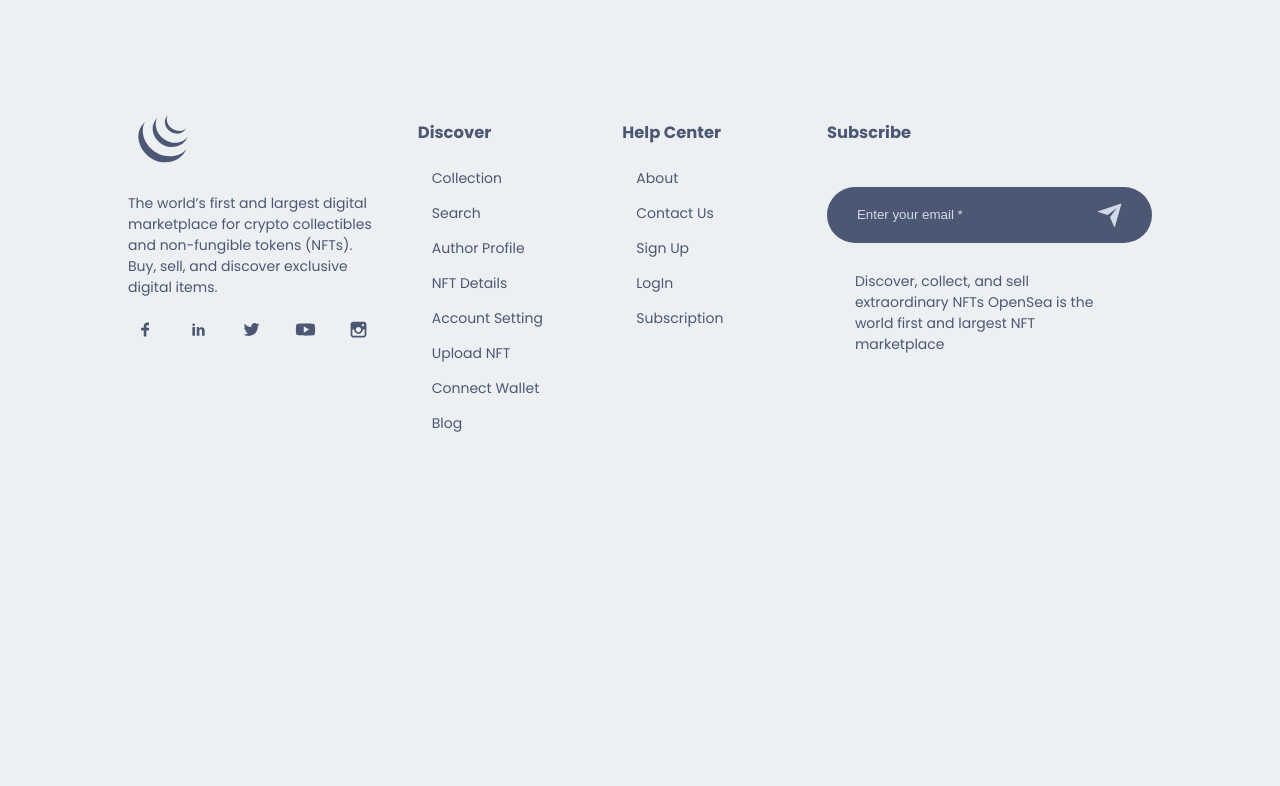
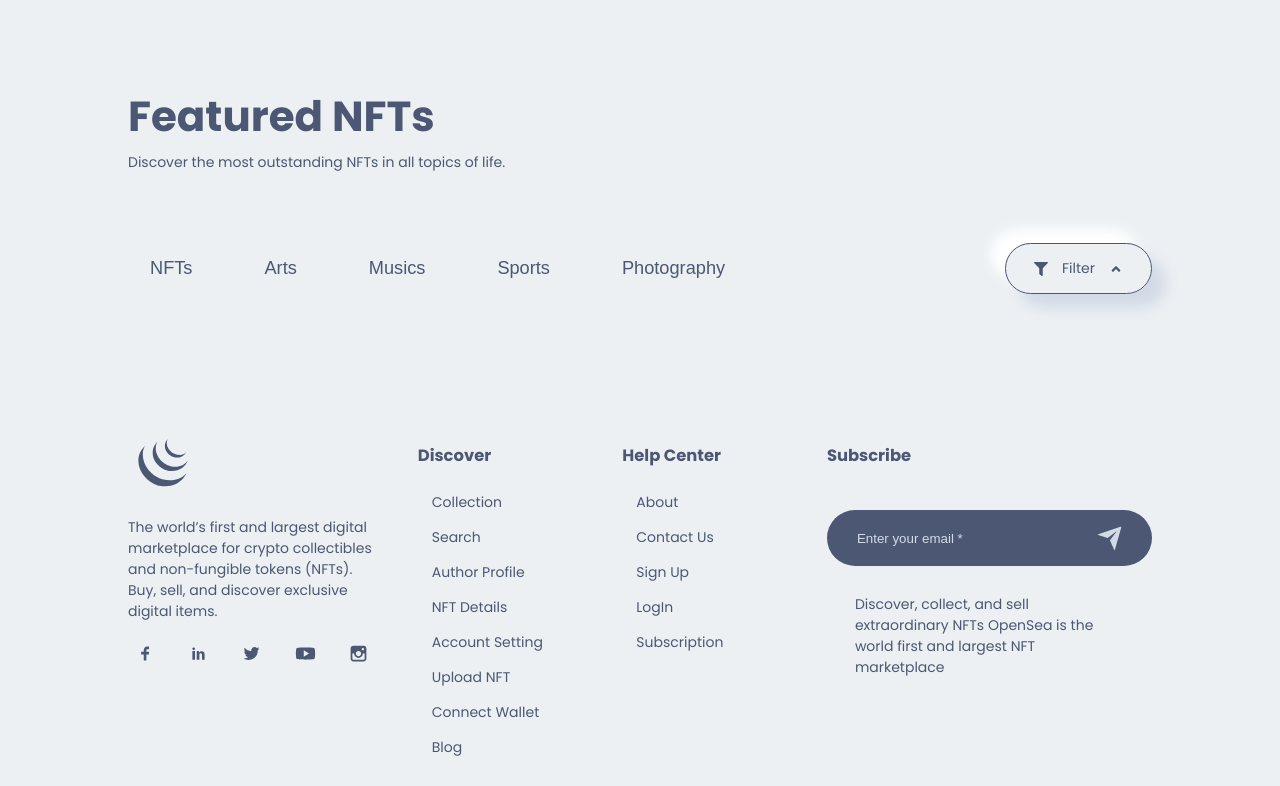
Before and after one commit to gregory-pet-projects/-marketplace-nft-frontend, a Next.js app: page / in a window 1280 px wide. Shown: the part 3876-4662 px from the top of the page. Before the commit the page ends 4338 px from the top, so only its background shows below. Built offline with nearby package versions, Linux system fonts and the light colour scheme.

Commit message:
created Filter component

```diff
--- /dev/null
+++ b/components/Filter/Filter.jsx
@@ -0,0 +1,94 @@
+import React, { useState } from "react";
+import {
+  FaFilter,
+  FaAngleDown,
+  FaAngleUp,
+  FaWallet,
+  FaMusic,
+  FaVideo,
+  FaImages,
+  FaUserAlt,
+} from "react-icons/fa";
+import { AiFillCloseCircle } from "react-icons/ai";
+import { MdVerified } from "react-icons/md";
+import { TiTick } from "react-icons/ti";
+import Style from "./Filter.module.css";
+import { useToggle } from "@/hooks/useToggle";
+
+const Filter = () => {
+  const [filter, toggleFilter] = useToggle(true);
+  const [image, toggleImage] = useToggle(true);
+  const [video, toggleVideo] = useToggle(true);
+  const [music, toggleMusic] = useToggle(true);
+
+  return (
+    <div className={Style.filter}>
+      <div className={Style.filter_box}>
+        <div className={Style.filter_box_left}>
+          <button onClick={() => {}}>NFTs</button>
+          <button onClick={() => {}}>Arts</button>
+          <button onClick={() => {}}>Musics</button>
+          <button onClick={() => {}}>Sports</button>
+          <button onClick={() => {}}>Photography</button>
+        </div>
+
+        <div className={Style.filter_box_right}>
+          <div className={Style.filter_box_right_box} onClick={toggleFilter}>
+            <FaFilter />
+            <span>Filter</span> {filter ? <FaAngleDown /> : <FaAngleUp />}
+          </div>
+        </div>
+      </div>
+
+      {filter && (
+        <div className={Style.filter_box_items}>
+          <div className={Style.filter_box_items_box}>
+            <div className={Style.filter_box_items_box_item}>
+              <FaWallet /> <span>10 ETH</span>
+              <AiFillCloseCircle />
+            </div>
+          </div>
+
+          <div className={Style.filter_box_items_box}>
+            <div
+              className={Style.filter_box_items_box_item_trans}
+              onClick={toggleImage}
+            >
+              <FaImages /> <small>Images</small>
+              {image ? <AiFillCloseCircle /> : <TiTick />}
+            </div>
+          </div>
+
+          <div className={Style.filter_box_items_box}>
+            <div
+              className={Style.filter_box_items_box_item_trans}
+              onClick={toggleVideo}
+            >
+              <FaVideo /> <small>Videos</small>
+              {video ? <AiFillCloseCircle /> : <TiTick />}
+            </div>
+          </div>
+
+          <div className={Style.filter_box_items_box}>
+            <div
+              className={Style.filter_box_items_box_item_trans}
+              onClick={toggleMusic}
+            >
+              <FaMusic /> <small>Musics</small>
+              {music ? <AiFillCloseCircle /> : <TiTick />}
+            </div>
+          </div>
+
+          <div className={Style.filter_box_items_box}>
+            <div className={Style.filter_box_items_box_item}>
+              <FaUserAlt /> <span>Verified</span>
+              <MdVerified />
+            </div>
+          </div>
+        </div>
+      )}
+    </div>
+  );
+};
+
+export default Filter;
--- /dev/null
+++ b/components/Filter/Filter.module.css
@@ -0,0 +1,204 @@
+
+.filter{
+    padding: 4rem 0;
+    width: 100%;
+}
+
+.filter_box{
+    width: 80%;
+    margin: 0 auto;
+
+    display: flex;
+    align-items: center;
+    justify-content: space-between;
+    padding-bottom: 4rem ;
+}
+
+.filter_box_left{
+    display: flex;
+    gap: 2rem;
+}
+
+.filter_box_left button{
+    border: none;
+    outline: none;
+    padding: 1rem 1.5rem;
+    border-radius: 2rem;
+    border:  1px solid var(--main-bg-color);
+    transition: all .3s ease-in;
+    font-size: 1.3rem;
+    cursor: pointer;
+    background-color: var(--main-bg-color);
+    color: var(--icons-color);
+}
+.filter_box_left button:hover{
+    border:  1px solid var(--icons-color);
+    color: var(--icons-color);
+    box-shadow: var(--box-shadow);
+}
+
+.filter_box_right_box{
+    border:  1px solid var(--icons-color);
+    padding: 1rem 2rem;
+    border-radius: 2rem;
+    color: var(--icons-color);
+    box-shadow: var(--box-shadow);
+    cursor: pointer;
+    display: flex;
+    align-items: center;
+    gap: 1rem;
+}
+
+.filter_box_items{
+    width: 80%;
+    margin:  0 auto;
+    display: flex;
+    padding: 2rem 0;
+    border-top: 1px solid var(--icons-light-color);
+}
+
+.filter_box_items_box{
+    padding: 1rem;
+}
+
+.filter_box_items_box_item{
+    background-color: var(--icons-color);
+    padding: .5rem 1rem;
+    border-radius: 2rem;
+    color: var(--main-bg-color);
+    cursor: pointer;
+
+    display: flex;
+    align-items: center;
+    gap: .5rem;
+}
+
+.filter_box_items_box_item_trans{
+    border: 1px solid var(--icons-color);
+    color: var(--icons-color);
+    padding: .5rem 1rem;
+    border-radius: 2rem;
+    cursor: pointer;
+
+    display: flex;
+    align-items: center;
+    gap: .5rem;
+}
+
+@media screen and (min-device-width: 320px) and (max-device-width: 375px) {
+    .filter_box{
+        width: 90%;
+        display: grid;
+        gap: 4rem;
+    }
+    .filter_box_left{
+        display: grid;
+        grid-template-columns: repeat(3, 1fr);
+        gap: .5rem;
+    }
+
+    .filter_box_left button{
+        padding: .2rem;
+    }
+
+    .filter_box_items{
+        width: 90%;
+        display: grid;
+        grid-template-columns: repeat(2, 1fr);
+    }
+
+    .filter_box_right_box{
+        display: flex;
+        align-items: center;
+        justify-content: center;
+        gap: 4rem;
+        padding-inline: 2rem ;
+    }
+
+    .filter_box_items_box_item{
+        justify-content: space-between;
+    }
+
+    .filter_box_items_box_item_trans{
+        justify-content: space-between;
+    }
+
+}
+
+@media screen and (min-device-width: 377px) and (max-device-width: 425px) {
+    .filter_box{
+        display: grid;
+        gap: 4rem;
+        width: 90%;
+    }
+    .filter_box_left{
+        display: grid;
+        grid-template-columns: repeat(3, 1fr);
+    }
+
+    .filter_box_left button{
+        padding: 1rem;
+    }
+
+    .filter_box_items{
+        display: grid;
+        width: 90%;
+        grid-template-columns: repeat(2, 1fr);
+    }
+
+    .filter_box_right_box{
+        display: flex;
+        align-items: center;
+        justify-content: center;
+        gap: 4rem;
+        padding-inline: 2rem ;
+    }
+
+    .filter_box_items_box_item{
+        justify-content: space-between;
+    }
+
+    .filter_box_items_box_item_trans{
+        justify-content: space-between;
+    }
+
+}
+
+@media screen and (min-device-width: 427px) and (max-device-width: 786px) {
+    .filter_box{
+        display: grid;
+        gap: 4rem;
+        width: 90%;
+    }
+    .filter_box_left{
+        display: grid;
+        grid-template-columns: repeat(3, 1fr);
+    }
+
+    .filter_box_left button{
+        padding: 1rem;
+    }
+
+    .filter_box_items{
+        display: grid;
+        width: 90%;
+        grid-template-columns: repeat(2, 1fr);
+    }
+
+    .filter_box_right_box{
+        display: flex;
+        align-items: center;
+        justify-content: center;
+        gap: 4rem;
+        padding-inline: 2rem ;
+    }
+
+    .filter_box_items_box_item{
+        justify-content: space-between;
+    }
+
+    .filter_box_items_box_item_trans{
+        justify-content: space-between;
+    }
+
+}
--- a/components/componentsIndex.js
+++ b/components/componentsIndex.js
@@ -7,6 +7,7 @@
 import Subscribe from "./Subscribe/Subscribe";
 import Title from "./Title/Title";
 import Category from "./Category/Category";
+import Filter from "./Filter/Filter";
 
 export {
   Button,
@@ -18,4 +19,5 @@
   Subscribe,
   Title,
   Category,
+  Filter,
 };
--- a/pages/index.js
+++ b/pages/index.js
@@ -2,6 +2,7 @@
 import {
   BigNFTSilder,
   Category,
+  Filter,
   HeroSection,
   Service,
   Subscribe,
@@ -19,6 +20,12 @@
         paragraph={"Explore the NFTs in the most featured categories."}
       />
       <Category />
+
+      <Title
+        heading={"Featured NFTs"}
+        paragraph={"Discover the most outstanding NFTs in all topics of life."}
+      />
+      <Filter />
     </div>
   );
 };
```
